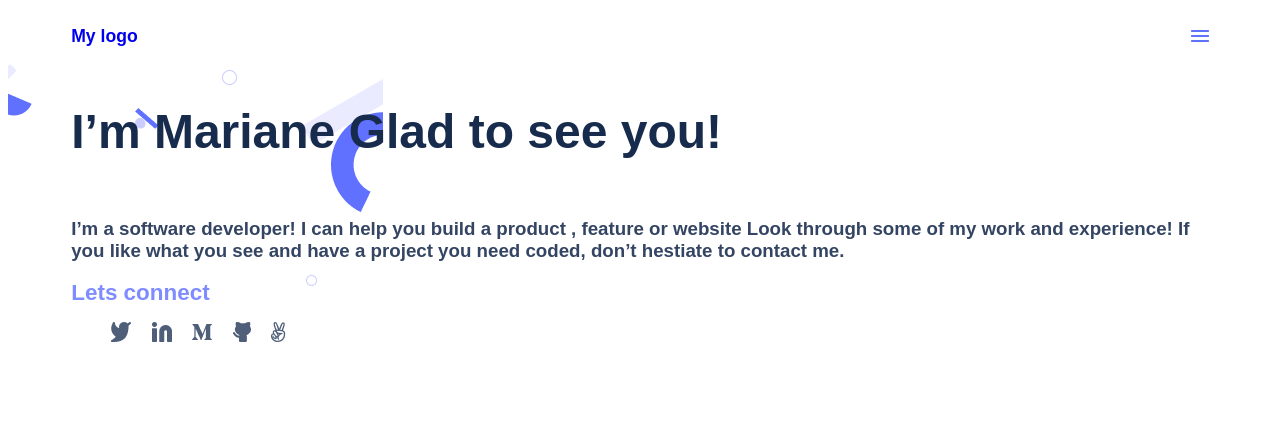
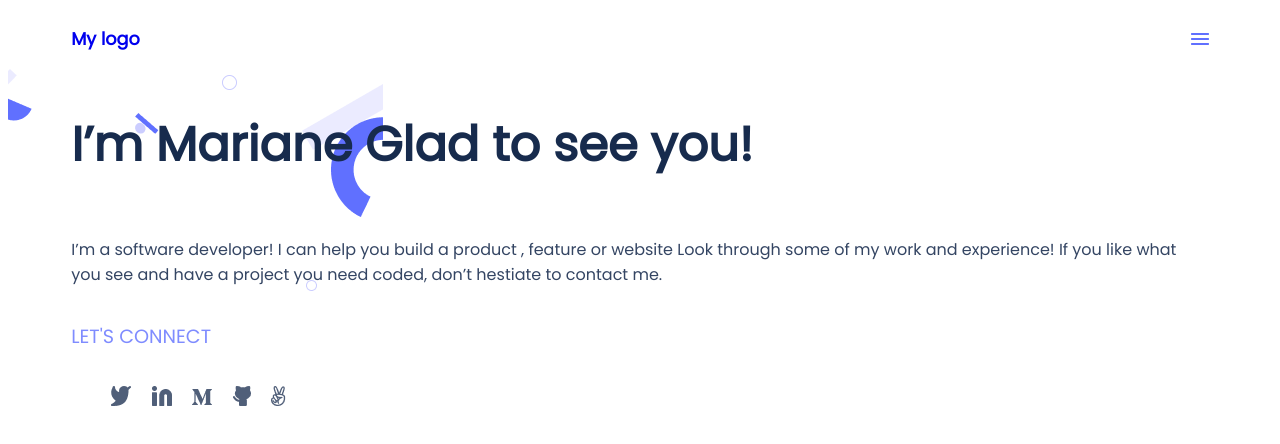
Before and after one commit to helina42/Portfolio-setup-and-mobile, a website: page index.html in a window 1280 px wide. Drawn offline with Linux system fonts and the light colour scheme.

Commit message:
Fix tags and font of html and css

```diff
--- a/index.html
+++ b/index.html
@@ -11,16 +11,16 @@
     <header class="toolbar">
         <a href="#" ><p>My logo </p></a>
         <div class ="vector">
-            <a href="#" >   <img src = "./Icons/Union.png">
-            </a>
+            <nav><a href="#" >   <img src = "./Icons/Union.png">
+            </a></nav>
         </div>
 
     </header>
       <div class="background">
        <section class="headline">
         <div class="header"><h1>I’m Mariane Glad to see you!</h1></div>
-        <div class="info"><h3>I’m a software developer! I can help you build a product , feature or website Look through some of my work and experience! If you like what you see and have a project you need coded, don’t hestiate to contact me.</h3></div>
-        <div class="connect"><h3>Lets connect</h3></div>
+        <div class="info"><p>I’m a software developer! I can help you build a product , feature or website Look through some of my work and experience! If you like what you see and have a project you need coded, don’t hestiate to contact me.</p></div>
+        <div class="connect"><p>LET'S CONNECT</p></div>
 
         <ul class ="icons">
             <li class="twitter"><a href="#"><img src = "./Icons/Twitter.png"></a></li>
--- a/style.css
+++ b/style.css
@@ -2,7 +2,7 @@
 
 body {
   min-height: 100%;
-  font-family: 'Popins', sans-serif;
+  font-family: 'Poppins', sans-serif;
 }
 
 @media only screen and (min-width: 768px) {}
@@ -39,7 +39,7 @@ body {
 
 .connect {
   font-style: normal;
-  font-weight: bold;
+  font-weight: normal;
   font-size: 1.2em;
   color: #7f8cff;
 }
```
